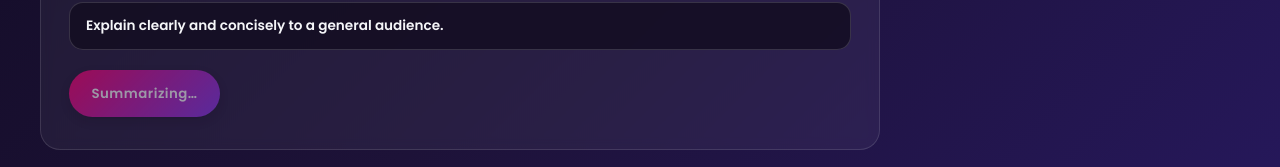
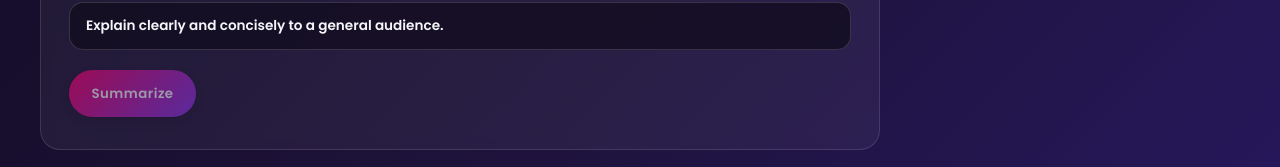
Before and after one commit to ltaverao95/google_chrome_apis, a React (Vite) app: page /summarizer in a window 1280 px wide. Shown: the part 607-774 px from the top of the page. Built offline with nearby package versions, Linux system fonts and the light colour scheme.

Commit message:
Update button text in SummarizerComponent for consistency

```diff
--- a/src/pages/Summarizer/Summarizer.tsx
+++ b/src/pages/Summarizer/Summarizer.tsx
@@ -135,7 +135,7 @@ export const SummarizerComponent = () => {
             />
           </label>
           <button className={styles.button} disabled={disabled} type="submit">
-            {loading ? "Summarizing…" : "Summarize"}
+            Summarize
           </button>
           {error && (
             <p className={styles.error} role="alert">
```
